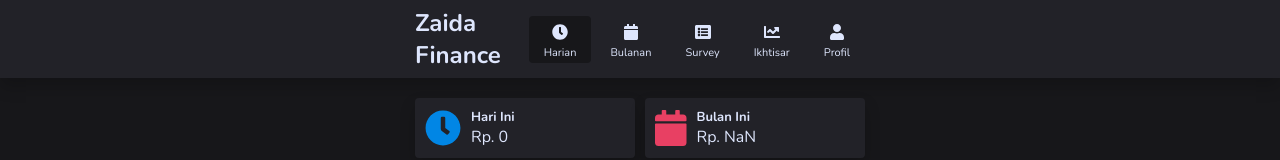
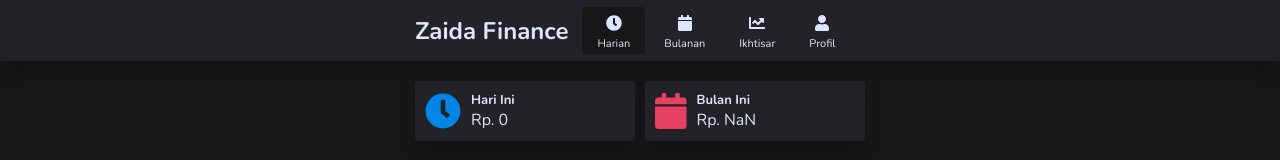
Before and after one commit to haerulmutakin/zafin, a React (Create React App) app: page / in a window 1280 px wide. Shown: the top 160 px of the page. Built offline with nearby package versions, Linux system fonts and the light colour scheme; no server answers; the database is empty; sample sign-in values are in the browser's storage.

Commit message:
remove menu survey

```diff
--- a/src/components/Navbar.js
+++ b/src/components/Navbar.js
@@ -1,6 +1,6 @@
 import { NavLink } from 'react-router-dom';
 import { FontAwesomeIcon } from '@fortawesome/react-fontawesome';
-import { faClock, faCalendar, faChartLine, faListAlt, faUser } from '@fortawesome/free-solid-svg-icons';
+import { faClock, faCalendar, faChartLine, faUser } from '@fortawesome/free-solid-svg-icons';
 
 const Navbar = () => {
     return (
@@ -15,10 +15,6 @@ const Navbar = () => {
                     <NavLink to="/monthly" activeClassName="active">
                         <FontAwesomeIcon icon={faCalendar} />
                         <label>Bulanan</label>
-                    </NavLink>
-                    <NavLink to="/survey" activeClassName="active">
-                        <FontAwesomeIcon icon={faListAlt} />
-                        <label>Survey</label>
                     </NavLink>
                     <NavLink to="/summary" activeClassName="active">
                         <FontAwesomeIcon icon={faChartLine} />
```
